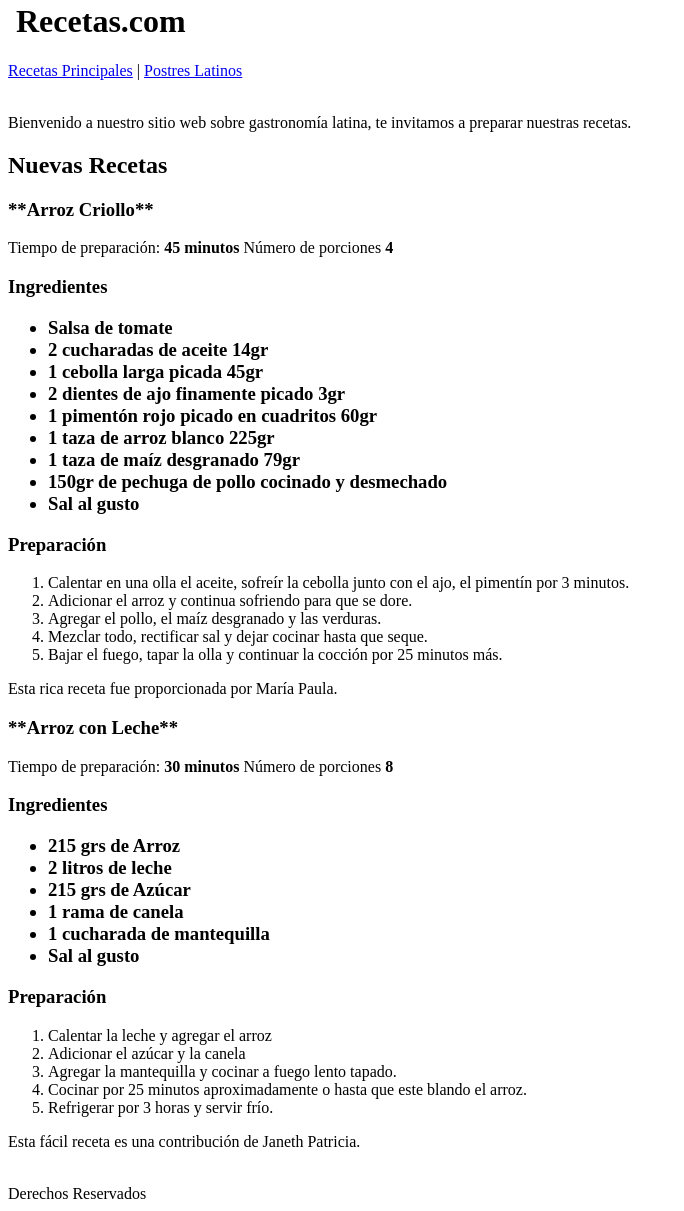
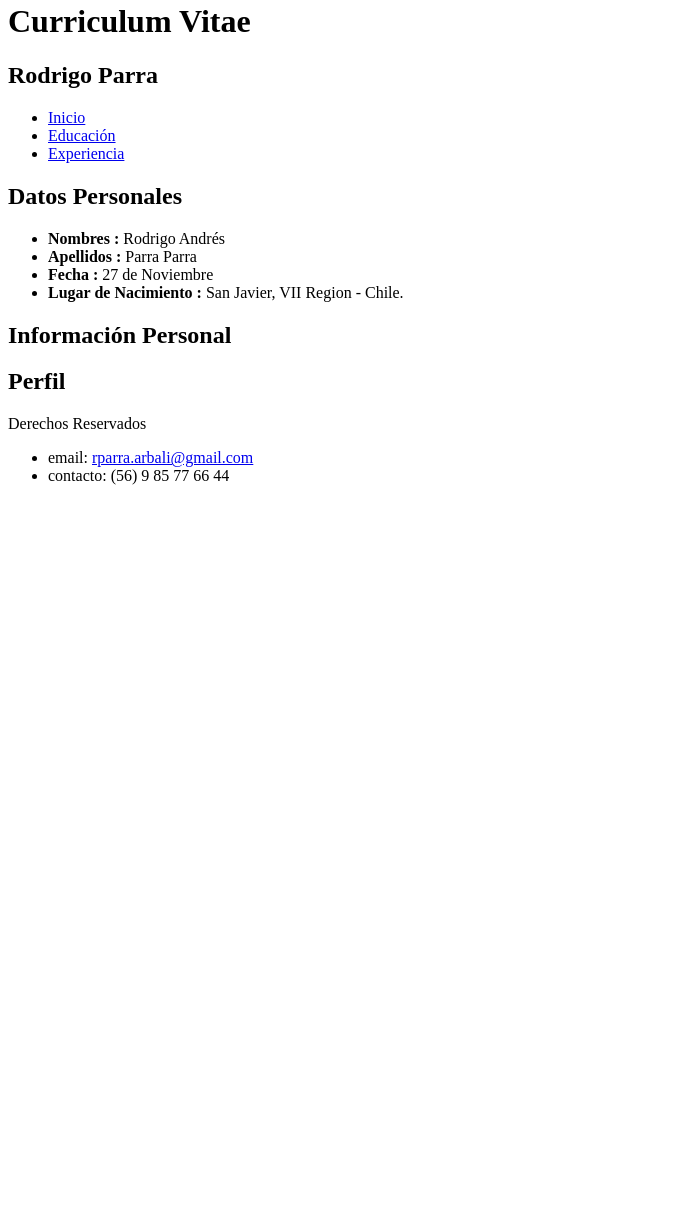
Before and after one commit to rparrap/Hoja_Vida_Digital, a plain HTML site: page index.html in a window 1280 px wide. Shown: the part 18-1229 px from the top of the page, without its empty margins (0-684 px from the left). After the commit the page ends 800 px from the top, so only its background shows below. Drawn offline with Linux system fonts and the light colour scheme.

Commit message:
Signed-off-by: rparrap <rparra.arbali@gmail.com>

```diff
--- a/index.html
+++ b/index.html
@@ -2,86 +2,37 @@
 <head>
   <meta charset="utf-8" >
   <meta name="viewport" content="width=device-width,user-scalable=no">
-	<title>Recetas</title>
+	<title>Curriculum Vitae</title>
 </head>
 <header>
-		<h1>			<img src="images/recetas.jpg" alt=""> Recetas.com		</h1>
+
 </header>
-	<navbar>
-		<a href="http://www.recetasgratis.net">Recetas Principales</a>
-		|
-		<a href="http://cocinalatina.about.com/od/Postresentremesesydulces/">Postres Latinos</a>
-	</navbar>
-	<br>
-	<br>
+<body>
+  <p><h1> Curriculum Vitae</h1> </p>
+  <p><h2> Rodrigo Parra</h2></p>
   <p>
-		Bienvenido a nuestro sitio web sobre gastronom&iacute;a latina, te invitamos a preparar nuestras recetas.
-	</p>
-	<section>
-		<h1>Nuevas Recetas</h1>
-		<article>
-			<h1>**Arroz Criollo**</h1>
-			<p>
-	        Tiempo de preparaci&oacute;n: <strong>45 minutos</strong>
-
-	        N&uacute;mero de porciones <strong>4</strong>
-	        <h1><strong>Ingredientes</strong>
     <ul>
-	        <li> Salsa de tomate </li>
-	        <li> 2 cucharadas de aceite 14gr </li>
-	        <li> 1 cebolla larga picada 45gr </li>
-	        <li> 2 dientes de ajo finamente picado 3gr </li>
-	        <li> 1 piment&oacute;n rojo picado en cuadritos 60gr </li>
-	        <li> 1 taza de arroz blanco 225gr </li>
-	        <li> 1 taza de maíz desgranado 79gr </li>
-	        <li> 150gr de pechuga de pollo cocinado y desmechado </li>
-	        <li> Sal al gusto </li>
+      <li> <a href="index.html">Inicio</a> </li>
+      <li> <a href="educacion.html">Educación</a> </li>
+      <li> <a href="experiencia.html">Experiencia</a> </li>
     </ul>
 
-	        <H1> <strong>Preparaci&oacute;n</strong></H1>
-	        <ol>
-	        <li> Calentar en una olla el aceite, sofre&iacute;r la cebolla junto con el ajo, el piment&iacute;n por 3 minutos. </li>
-	        <li> Adicionar el arroz y continua sofriendo para que se dore. </li>
-	        <li> Agregar el pollo, el ma&iacute;z desgranado y las verduras. </li>
-	        <li> Mezclar todo, rectificar sal y dejar cocinar hasta que seque. </li>
-	        <li> Bajar el fuego, tapar la olla y continuar la cocci&oacute;n por 25 minutos m&aacute;s. </li>
-	        </ol>
     </p>
-	        <p> Esta rica receta fue proporcionada por María Paula. </p>
-		</article>
-		<article>
-			<p>
-	        <h1>**Arroz con Leche**</h1>
-			<p>
-	        Tiempo de preparaci&oacute;n: <strong>30 minutos</strong>
-
-	        N&uacute;mero de porciones <strong>8</strong>
-	        <h1><strong>Ingredientes</strong>
+    <p>        <h2>Datos Personales</h2>      </p>
       <ul>
-	        <li> 215 grs de Arroz </li>
-	        <li> 2 litros de leche </li>
-	        <li> 215 grs de Azúcar </li>
-	        <li> 1 rama de canela </li>
-	        <li> 1 cucharada de mantequilla </li>
-	        <li> Sal al gusto </li>
+        <li> <strong>  Nombres  : </strong> Rodrigo Andrés </li>
+        <li> <strong> Apellidos :   </strong> Parra Parra</li>
+        <li> <strong>  Fecha  : </strong>  27 de Noviembre </li>
+        <li> <strong>  Lugar de Nacimiento  : </strong> San Javier, VII Region - Chile.</li>
       </ul>
 
-	        <H1> <strong>Preparaci&oacute;n</strong></H1>
-	        <ol>
-	        <li> Calentar la leche y agregar el arroz </li>
-	        <li> Adicionar el azúcar y la canela </li>
-	        <li> Agregar la mantequilla y cocinar a fuego lento tapado. </li>
-	        <li> Cocinar por 25 minutos aproximadamente o hasta que este blando el arroz. </li>
-	        <li> Refrigerar por 3 horas y servir frío. </li>
-	        </ol>
-	 	    </p>
-			 <p> Esta fácil receta es una contribución de Janeth Patricia. </p>
-			</p>
-		</article>
-	</section>
-	<br>
-	<footer>
-		Derechos Reservados
-	</footer>
+      <p>        <h2>Información Personal</h2>      </p>
+      <p>        <h2>Perfil</h2>      </p>
+
+	<footer> 	Derechos Reservados 	</footer>
+  <ul>
+    <li> email: <a href ="mailto:rparra.arbali@gmail.com">rparra.arbali@gmail.com</a> </li>
+    <li> contacto: (56) 9 85 77 66 44 </a> </li>
+  </ul>
 	</body>
 	</html>
```
Lines whose indentation alone changed are shown as unchanged.
